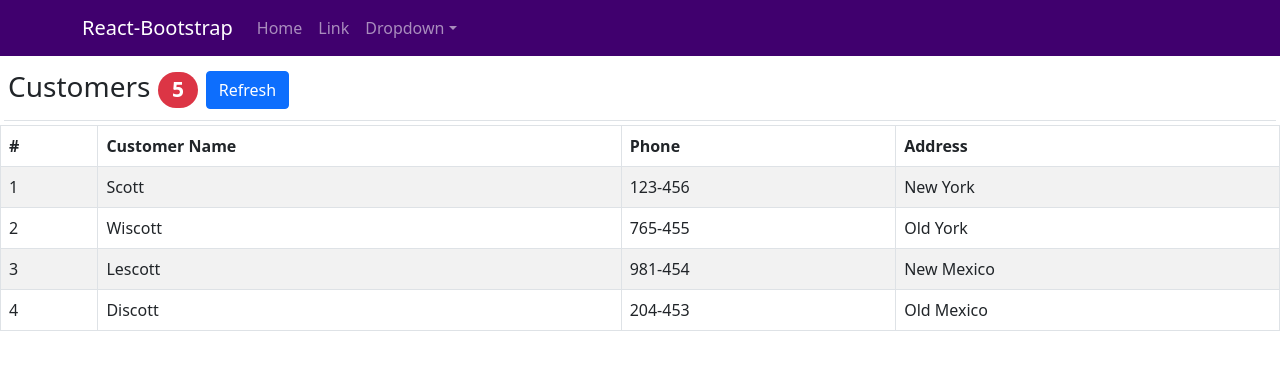
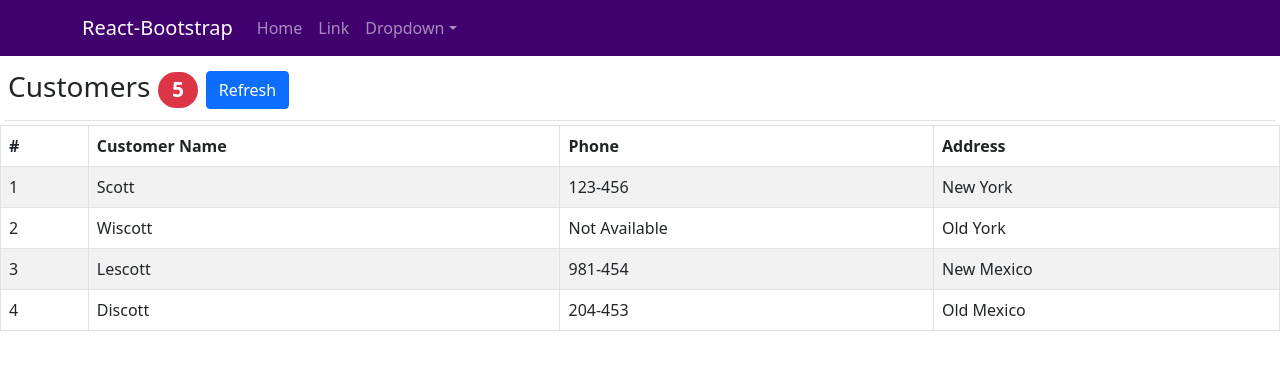
Before and after one commit to m3y54m/react-ui, a React (Create React App) app: page / in a window 1280 px wide. Shown: the top 370 px of the page. Built offline with nearby package versions, Linux system fonts and the light colour scheme.

Commit message:
Render conditionally

```diff
--- a/src/MainContent.jsx
+++ b/src/MainContent.jsx
@@ -22,7 +22,7 @@
       {
         id: 2,
         name: "Wiscott",
-        phone: "765-455",
+        phone: null,
         addr: {
           city: "Old York"
         }
@@ -77,7 +77,7 @@
                   <tr key={cust.id}>
                     <td>{cust.id}</td>
                     <td>{cust.name}</td>
-                    <td>{cust.phone}</td>
+                    <td>{cust.phone == null ? "Not Available" : cust.phone}</td>
                     <td>{cust.addr.city}</td>
                   </tr>
                 );
```
